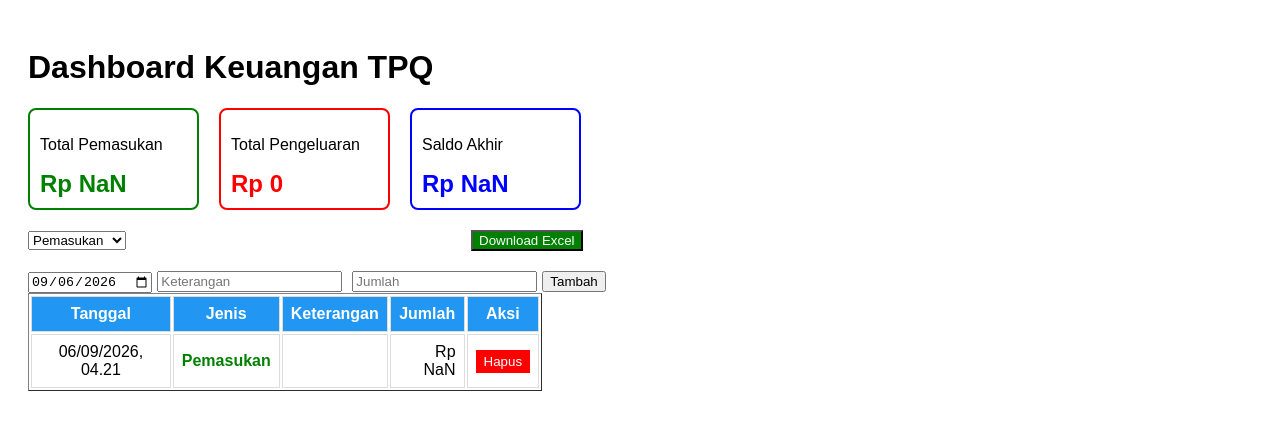
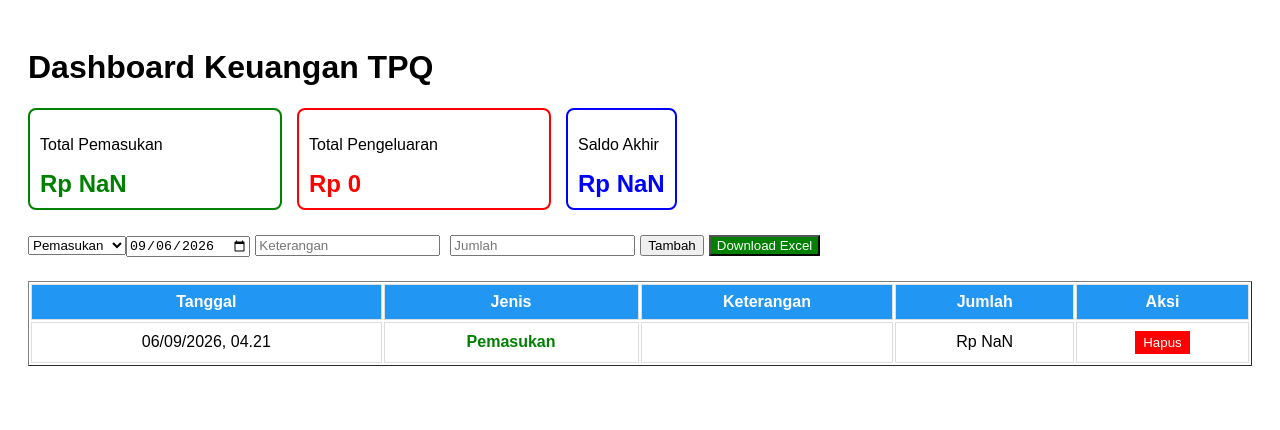
Before and after one commit to Amanah2000/-laporan-tpq, a React (Create React App) app: page / in a window 1280 px wide. Both pictures are taken after a click on the button "Tambah". Shown: the top 430 px of the page. Built offline with nearby package versions, Linux system fonts and the light colour scheme.

Commit message:
Refactor App component and improve data handling

```diff
--- a/src/App.js
+++ b/src/App.js
@@ -95,10 +95,7 @@ function App() {
       row.font = { bold: true };
       row.getCell(5).alignment = { horizontal: 'right' }; // Kolom E
     });
-    // Style Baris Total: Tebal
-    // 3. Tambah Total - DIPAKSA RATA KAN KOLOM E
-    // Style Baris Total: Tebal
-    // Rata kanan semua di Kolom 5 = Kolom E
+
     worksheet.columns = [
       { width: 12 }, { width: 8 }, { width: 12 }, { width: 25 }, { width: 15 }
     ];
@@ -117,16 +114,16 @@ function App() {
       <h1>Dashboard Keuangan TPQ</h1>
 
       {/* BOX TOTAL DI ATAS */}
-      <div style={{ display: 'flex', gap: '20px', marginBottom: '20px' }}>
-        <div style={{ border: '2px solid green', padding: '10px', borderRadius: '8px', width: '147px', }}>
+      <div style={{ display: 'flex', gap: '15px', marginBottom: '20px' }}>
+        <div style={{ border: '2px solid green', padding: '10px', borderRadius: '8px', width: '230px', }}>
           <p>Total Pemasukan</p>
           <h2 style={{ color: 'green', margin: 0 }}>Rp {totalPemasukan.toLocaleString('id-ID')}</h2>
         </div>
-        <div style={{ border: '2px solid red', padding: '10px', borderRadius: '8px', width: '147px' }}>
+        <div style={{ border: '2px solid red', padding: '10px', borderRadius: '8px', width: '230px' }}>
           <p>Total Pengeluaran</p>
           <h2 style={{ color: 'red', margin: 0 }}>Rp {totalPengeluaran.toLocaleString('id-ID')}</h2>
         </div>
-        <div style={{ border: '2px solid blue', padding: '10px', borderRadius: '8px', width: '147px' }}>
+        <div style={{ border: '2px solid blue', padding: '10px', borderRadius: '8px', width: '230x' }}>
           <p>Saldo Akhir</p>
           <h2 style={{ color: 'blue', margin: 0 }}>Rp {saldo.toLocaleString('id-ID')}</h2>
         </div>
@@ -134,37 +131,33 @@ function App() {
 
       {/* FORM INPUT */}
 
-      <div style={{ marginBottom: '20px' }}>
+      <div style={{ marginBottom: '20px'}}>
         <select value={jenis} onChange={(e) => setJenis(e.target.value,)}>
           <option>Pemasukan</option>
           <option>Pengeluaran</option>
         </select>
-        <button onClick={downloadExcel} style={{ backgroundColor: 'green', color: 'white', marginInlineStart: `345px`, }}>
+        <input
+         type="date"
+          value={tanggalManual}
+          onChange={(e) => setTanggalManual(e.target.value)}
+        />
+        <input placeholder="Keterangan" value={keterangan} onChange={(e) => setKeterangan(e.target.value)} style={{ margin: '5px' }} />
+        <input placeholder="Jumlah" type="number" value={jumlah} onChange={(e) => setJumlah(e.target.value)} style={{ margin: '5px' }} />
+        <button onClick={tambahData}>Tambah</button>
+        <button onClick={downloadExcel} style={{ backgroundColor: 'green', color: 'white', marginInlineStart: `5px`, }}>
           Download Excel
         </button>
       </div>
 
-      <div>
-        <input
-          type="date"
-          value={tanggalManual}
-          onChange={(e) => setTanggalManual(e.target.value)}
-        />
-        <input placeholder="Keterangan" value={keterangan} onChange={(e) => setKeterangan(e.target.value)} style={{ margin: '0 5px' }} />
-        <input placeholder="Jumlah" type="number" value={jumlah} onChange={(e) => setJumlah(e.target.value)} style={{ margin: '0 5px' }} />
-        <button onClick={tambahData}>Tambah</button>
-
-
-      </div>
 
       {/* TABEL DATA + TOMBOL HAPUS */}
       <table
         border="1"
         style={{
-          width: '42%',
+          width: '100%',
           textAlign: 'center',
         }}
-          >
+      >
         <thead>
 
           <tr>
@@ -192,9 +185,7 @@ function App() {
               </td>
 
               <td style={{ padding: '8px', border: '1px solid #ddd' }}>{item.keterangan}</td>
-
-              <td style={{ padding: '8px', border: '1px solid #ddd', textAlign: 'right' }}>Rp {item.jumlah.toLocaleString()}</td>
-
+              <td style={{ padding: '8px', border: '1px solid #ddd', textAlign: 'center' }}>Rp {item.jumlah.toLocaleString()}</td>
               <td style={{ padding: '8px', border: '1px solid #ddd', textAlign: 'center' }}>
                 <button onClick={() => hapusData(item.id)} style={{ backgroundColor: 'red', color: 'white', border: 'none', padding: '4px 8px' }}>Hapus</button>
               </td>
```
